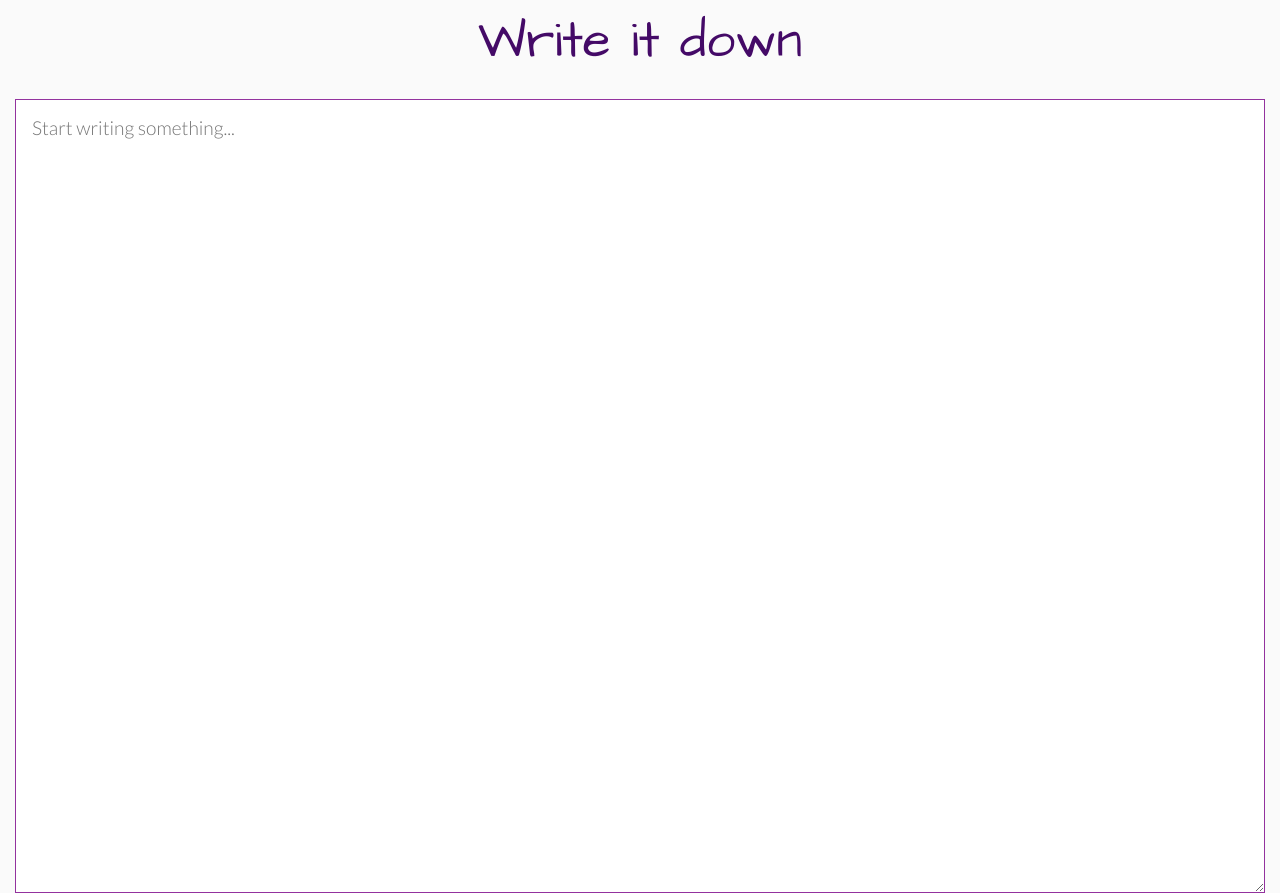
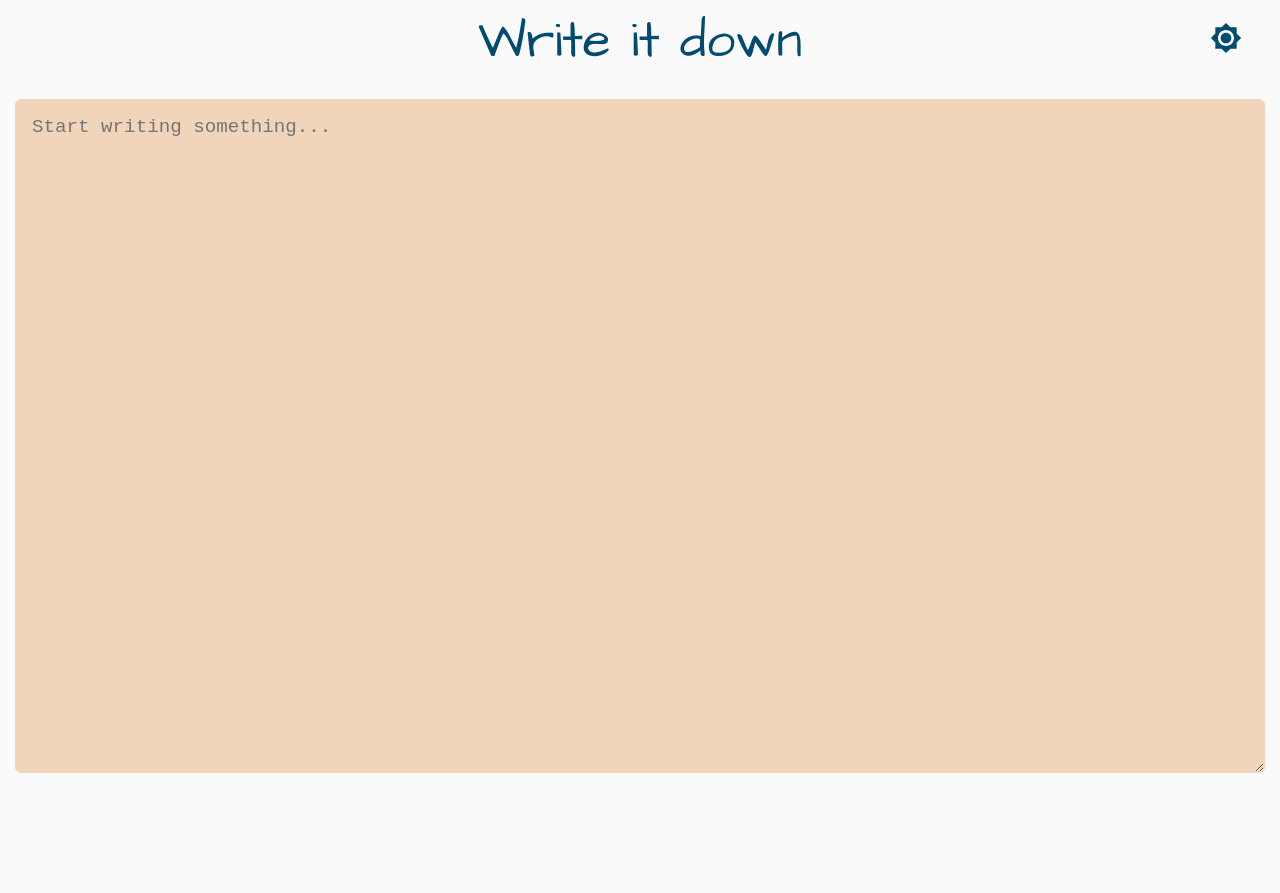
Before and after one commit to eowino/jot-it-down, a React (Vite) app: page / in a window 1280 px wide. After the commit the page ends 800 px from the top, so only its background shows below. Built offline with nearby package versions, Linux system fonts and the light colour scheme.

Commit message:
feat: toggle theme

```diff
--- a/src/App.tsx
+++ b/src/components/App.tsx
@@ -1,9 +1,14 @@
 import React from 'react';
+
+import { ThemeToggle } from './ThemeToggle';
 
 export const App: React.FC = () => {
     return (
         <React.Fragment>
-            <h1>Write it down</h1>
+            <header>
+                <h1>Write it down</h1>
+                <ThemeToggle />
+            </header>
             <div className="container">
                 <textarea name="write-area" placeholder="Start writing something..."></textarea>
             </div>
--- /dev/null
+++ b/src/components/HighBrightness.tsx
@@ -0,0 +1,11 @@
+import React from 'react';
+
+export const HighBrightness: React.FC<React.SVGProps<SVGSVGElement>> = (props) => {
+    return (
+        <svg xmlns="http://www.w3.org/2000/svg" height="24px" viewBox="0 0 24 24" width="24px" fill="#000000" {...props}>
+            <path d="M0 0h24v24H0z" fill="none" />
+            <path
+                d="M20 8.69V4h-4.69L12 .69 8.69 4H4v4.69L.69 12 4 15.31V20h4.69L12 23.31 15.31 20H20v-4.69L23.31 12 20 8.69zM12 18c-3.31 0-6-2.69-6-6s2.69-6 6-6 6 2.69 6 6-2.69 6-6 6zm0-10c-2.21 0-4 1.79-4 4s1.79 4 4 4 4-1.79 4-4-1.79-4-4-4z" />
+        </svg>
+    )
+}
--- /dev/null
+++ b/src/components/LowBrightness.tsx
@@ -0,0 +1,11 @@
+import React from 'react';
+
+export const LowBrightness: React.FC<React.SVGProps<SVGSVGElement>> = (props) => {
+    return (
+        <svg xmlns="http://www.w3.org/2000/svg" height="24px" viewBox="0 0 24 24" width="24px" fill="#000000" {...props}>
+            <path d="M0 0h24v24H0z" fill="none" />
+            <path
+                d="M20 15.31L23.31 12 20 8.69V4h-4.69L12 .69 8.69 4H4v4.69L.69 12 4 15.31V20h4.69L12 23.31 15.31 20H20v-4.69zM12 18c-3.31 0-6-2.69-6-6s2.69-6 6-6 6 2.69 6 6-2.69 6-6 6z" />
+        </svg>
+    )
+}
--- /dev/null
+++ b/src/components/ThemeToggle.tsx
@@ -0,0 +1,34 @@
+import React from 'react';
+import { HighBrightness } from '.';
+
+import { AppTheme } from '../enums';
+import { LowBrightness } from './LowBrightness';
+
+export const THEME_ID = 'write_it_down_theme';
+
+let theme = window.matchMedia('(prefers-color-scheme: dark)').matches ? AppTheme.Dark : AppTheme.Light;
+const savedTheme = localStorage.getItem(THEME_ID);
+
+if (savedTheme) {
+    theme = savedTheme === AppTheme.Dark ? AppTheme.Dark : AppTheme.Light;
+}
+
+export const ThemeToggle: React.FC = () => {
+    const [currentTheme, setCurrentTheme] = React.useState(theme);
+    const isDarkMode = currentTheme === AppTheme.Dark;
+
+    React.useEffect(() => {
+        document.body.classList.toggle('dark-mode', currentTheme === AppTheme.Dark);
+        localStorage.setItem(THEME_ID, currentTheme);
+    }, [currentTheme]);
+
+    function toggleTheme() {
+        setCurrentTheme(isDarkMode ? AppTheme.Light : AppTheme.Dark);
+    }
+
+    return (
+        <button className='btn-theme' type='button' onClick={toggleTheme} title={`Switch to ${isDarkMode ? 'Light' : 'Dark'} mode`}>
+            {isDarkMode ? <LowBrightness /> : <HighBrightness />}
+        </button>
+    );
+};
--- /dev/null
+++ b/src/components/index.ts
@@ -0,0 +1,3 @@
+export * from "./App"
+export * from "./HighBrightness"
+export * from "./LowBrightness"
--- /dev/null
+++ b/src/enums/AppTheme.ts
@@ -0,0 +1,4 @@
+export enum AppTheme {
+    Light = 'Light',
+    Dark = 'Dark'
+}
--- /dev/null
+++ b/src/enums/index.ts
@@ -0,0 +1 @@
+export * from "./AppTheme"
--- a/src/index.tsx
+++ b/src/index.tsx
@@ -1,7 +1,9 @@
+import './main.scss';
+
 import React from 'react';
 import ReactDOM from 'react-dom';
-import './main.scss';
-import { App } from './App';
+
+import { App } from './components';
 
 ReactDOM.render(
     <React.StrictMode>
--- a/src/main.scss
+++ b/src/main.scss
@@ -1,24 +1,35 @@
-@import './reset.scss';
+@import "./reset.scss";
 
-* {
-    font-family: 'Lato', sans-serif;
+:root {
+    --primary: #024b70;
+    --secondary: #f0d5bb;
+    --bg: #fafafa;
+    --color: #000;
 }
 
 html {
+    color: var(--color);
     font-size: 16px;
-    color: #2a2a2a;
+    font-family: "Lato", sans-serif;
 }
 
 body {
-    background-color: #fafafa;
+    background-color: var(--bg);
+
+    &.dark-mode {
+        --primary: #8c93a5;
+        --secondary: #1b1f32;
+        --bg: #131a2a;
+        --color: #f0d5bb;
+    }
 }
 
 h1 {
-    font-family: 'Architects Daughter', cursive;
+    font-family: "Architects Daughter", cursive;
     margin: 1rem 0 2rem;
     font-size: 3.2rem;
     text-align: center;
-    color: #440a67;
+    color: var(--primary);
 }
 
 .container {
@@ -27,10 +38,36 @@ h1 {
 }
 
 textarea {
-    height: 95vh;
+    height: 80vh;
     width: 95vw;
     font-size: 1.2rem;
     padding: 1rem;
-    border-color: #93329e;
+    border-color: var(--secondary);
+    background-color: var(--secondary);
+    color: var(--color);
     margin: 0 auto;
+    border-radius: 6px;
 }
+
+header {
+    position: relative;
+
+    .btn-theme {
+        position: absolute;
+        right: 2rem;
+        top: 0;
+    }
+}
+
+.btn-theme {
+    background: none;
+    border: none;
+    cursor: pointer;
+    padding: 6px;
+
+    svg {
+        fill: var(--primary);
+        height: 2rem;
+        width: 2rem;
+    }
+}
```
